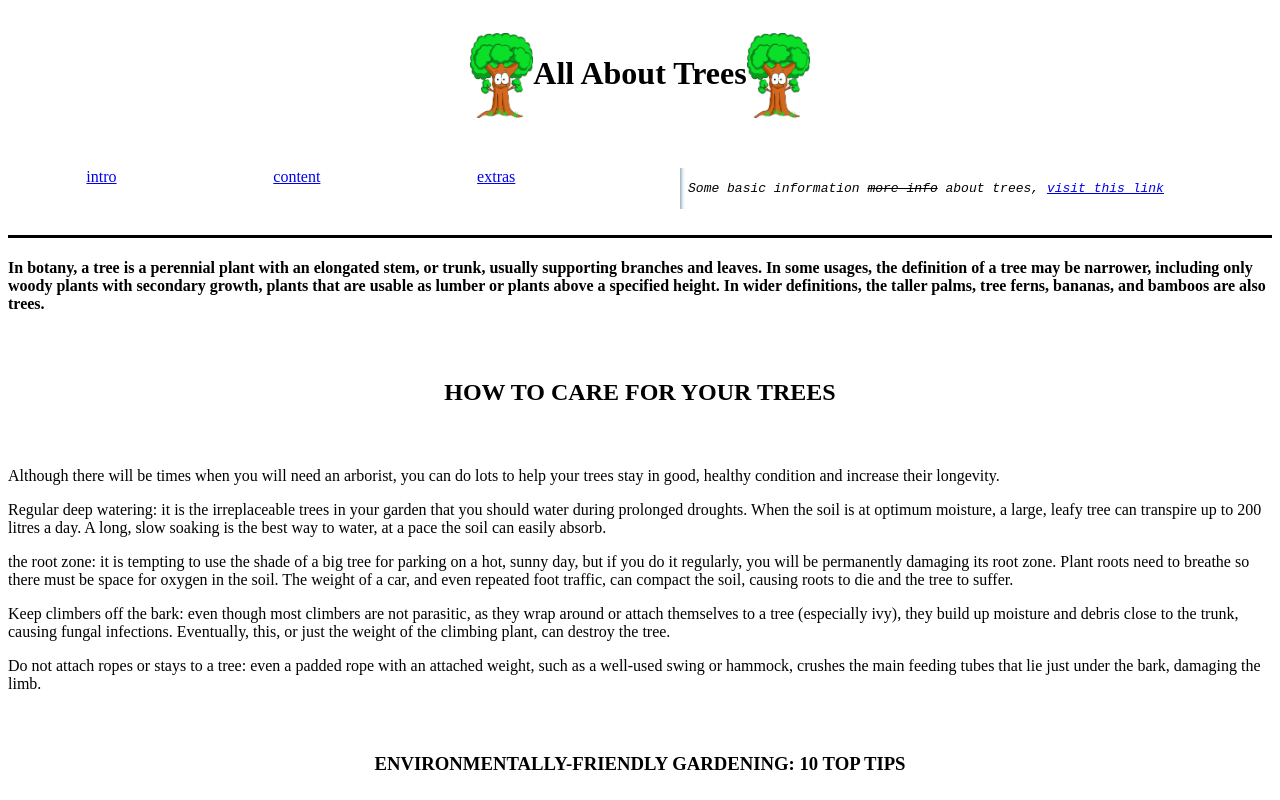
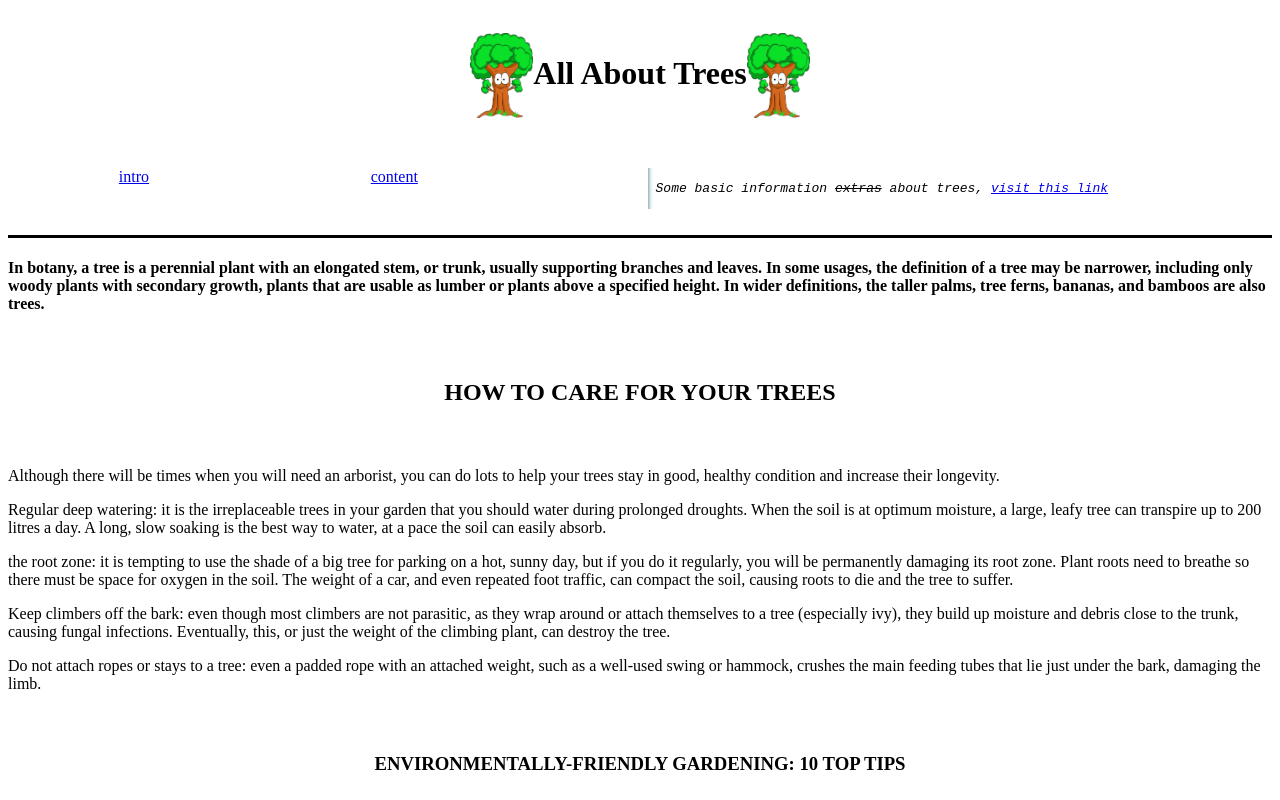
Before and after one commit to HYF-Class23/group1-all-about-trees, a website: page index.html in a window 1280 px wide. Shown: the top 800 px of the page. Drawn offline with Linux system fonts and the light colour scheme.

Commit message:
addCorrections extraLink

```diff
--- a/index.html
+++ b/index.html
@@ -31,11 +31,10 @@
       <div class="spaced-items">
         <a href="#summary-info">intro</a>
         <a href="#main-info">content</a>
-        <a href="#extra-info">extras</a>
         <!-- Aside -->
         <aside id="extra-info" class="aside-info">
           <p class="aside-text">
-            Some basic information <s>more info</s> about trees,
+            Some basic information <s>extras</s> about trees,
             <a href="https://en.wikipedia.org/wiki/Tree" target="_blank"
               >visit this link</a
             >
```
